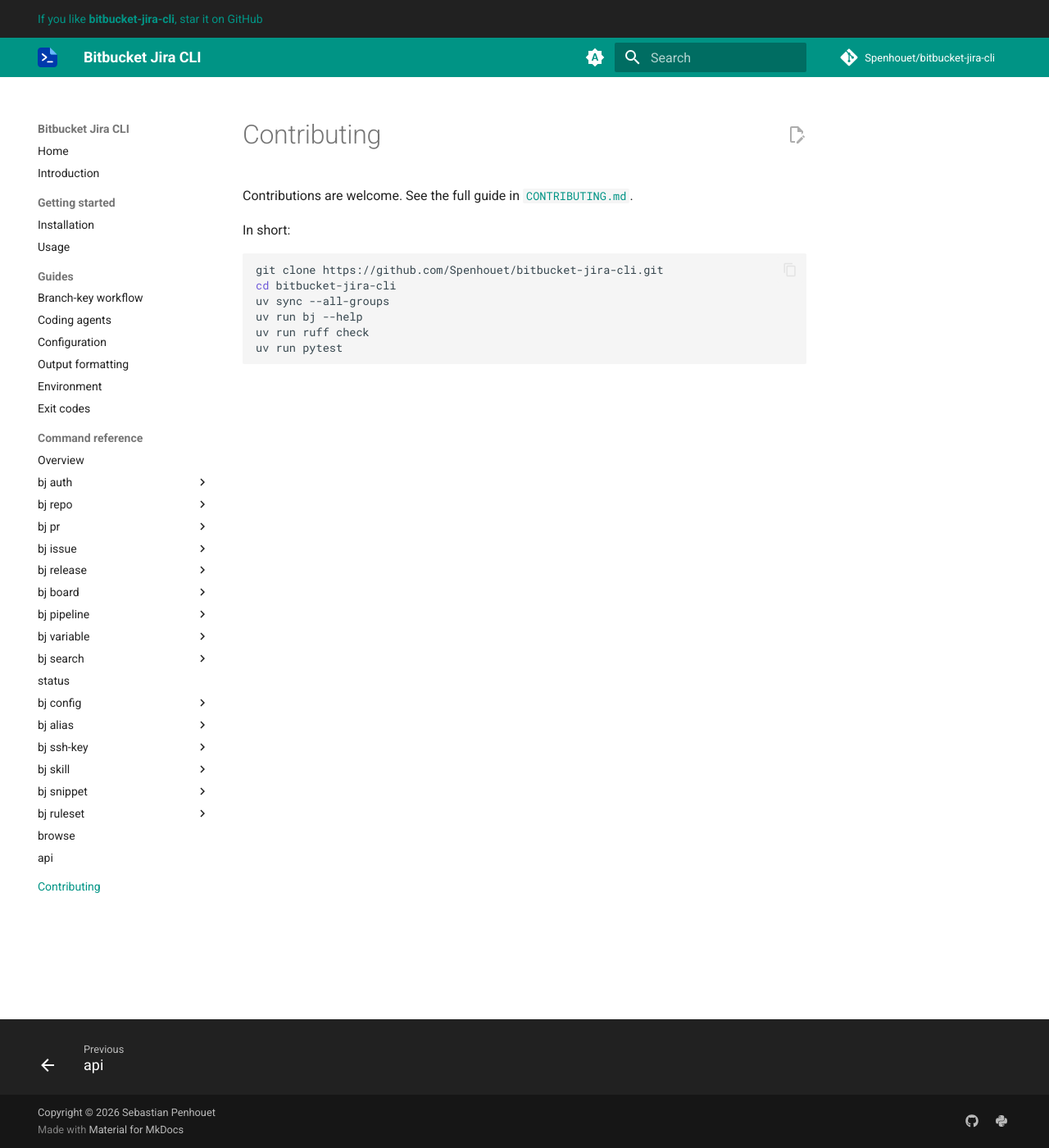
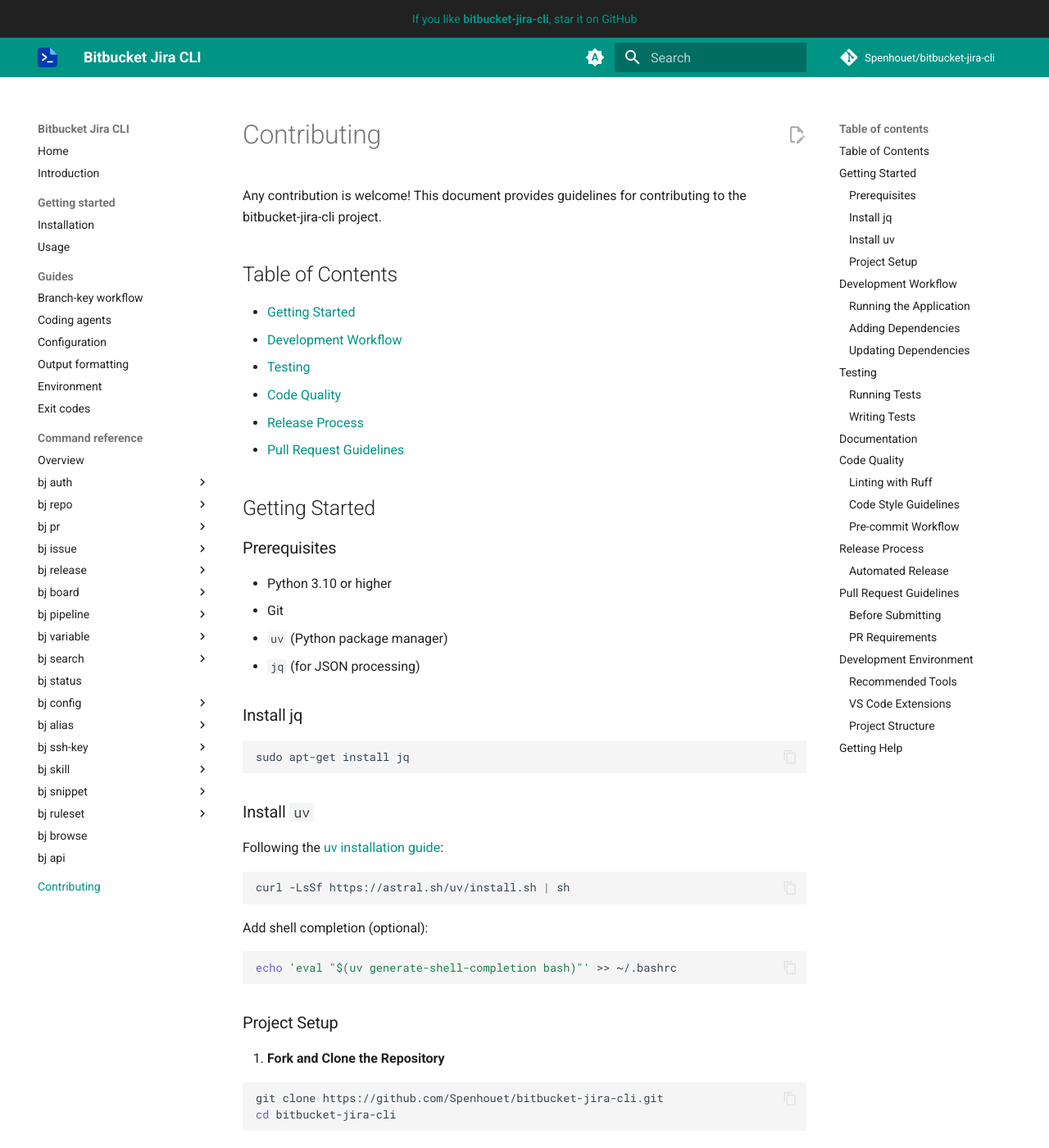
Before and after one commit to Spenhouet/bitbucket-jira-cli, an MkDocs documentation site: the page built from docs/contributing.md, in a window 1280 px wide and 1400 px high. Shown: the whole window at 82% size. Built offline with MkDocs 1.6.1 and Material for MkDocs 9.7.7, drawn with Linux system fonts in a browser that asks for light colours; comment, search, counter and statistics services are not loaded; some of the changed text lies outside the part shown.

Commit message:
docs: polish nav, contributing page and site chrome
- Prefix top-level leaf commands (status, browse, api) with 'bj ' in the nav
  so every top-level reference entry reads consistently.
- Render the Contributing page from the real CONTRIBUTING.md via a pymdownx
  snippet include, instead of a stub that linked out.
- Update CONTRIBUTING.md docs section from Docusaurus to Zensical/MkDocs, and
  replace a GitHub-only [!NOTE] alert with a plain bold note that renders on
  both GitHub and the site.
- Round the home banner corners, center the announcement bar, and add a
  Docker Hub icon to the footer social links.

````diff
--- a/CONTRIBUTING.md
+++ b/CONTRIBUTING.md
@@ -149,18 +149,27 @@
 
 ## Documentation
 
-The docs site is built with Docusaurus (`docs/`, `npm run build`). The
-**command reference** under `docs/reference/` is generated from the live CLI —
-do not edit those pages by hand. After changing any command, flag, or help
-string, regenerate and commit them:
+The docs site is authored as [Material for MkDocs](https://squidfunk.github.io/mkdocs-material/)
+and built with [Zensical](https://zensical.org/) (`mkdocs.yml`, `docs/`). Install
+the docs toolchain with `uv sync --group docs`, then:
+
+```bash
+uv run zensical serve            # live preview at http://127.0.0.1:8000
+uv run zensical build --strict   # production build into site/
+```
+
+The **command reference** under `docs/reference/` is generated from the live CLI,
+so do not edit those pages by hand. The generator also regenerates the reference
+section of the `mkdocs.yml` nav. After changing any command, flag, or help string,
+regenerate and commit both:
 
 ```bash
 uv run python scripts/gen_cli_docs.py
 ```
 
-Hand-written pages (intro, installation, usage, and the guides under
-`docs/guides/`) are edited normally. Extended command descriptions and examples
-live in the maps at the top of `scripts/gen_cli_docs.py`.
+Hand-written pages (the landing page, intro, installation, usage, and the guides
+under `docs/guides/`) are edited normally. Extended command descriptions and
+examples live in the maps at the top of `scripts/gen_cli_docs.py`.
 
 ## Code Quality
 
@@ -197,8 +206,7 @@
 
 ## Release Process
 
-> [!NOTE]
-> Only relevant for maintainers.
+> **Note:** Only relevant for maintainers.
 
 ### Automated Release
 
--- a/docs/contributing.md
+++ b/docs/contributing.md
@@ -2,18 +2,4 @@
 title: Contributing
 ---
 
-# Contributing
-
-Contributions are welcome. See the full guide in
-[`CONTRIBUTING.md`](https://github.com/Spenhouet/bitbucket-jira-cli/blob/main/CONTRIBUTING.md).
-
-In short:
-
-```bash
-git clone https://github.com/Spenhouet/bitbucket-jira-cli.git
-cd bitbucket-jira-cli
-uv sync --all-groups
-uv run bj --help
-uv run ruff check
-uv run pytest
-```
+--8<-- "CONTRIBUTING.md"
--- a/docs/stylesheets/extra.css
+++ b/docs/stylesheets/extra.css
@@ -10,6 +10,12 @@
   max-width: 640px;
   width: 100%;
   height: auto;
+  border-radius: 12px;
+}
+
+/* Center the announcement bar content (Material left-aligns it by default). */
+.md-banner__inner {
+  text-align: center;
 }
 
 .bj-hero .bj-tagline {
--- a/mkdocs.yml
+++ b/mkdocs.yml
@@ -57,7 +57,10 @@
   - pymdownx.highlight:
       anchor_linenums: true
   - pymdownx.inlinehilite
-  - pymdownx.snippets
+  - pymdownx.snippets:
+      base_path:
+        - .
+      check_paths: true
   - pymdownx.superfences
   - pymdownx.details
   - pymdownx.tabbed:
@@ -73,8 +76,13 @@
   social:
     - icon: fontawesome/brands/github
       link: https://github.com/Spenhouet/bitbucket-jira-cli
+      name: Source on GitHub
     - icon: fontawesome/brands/python
       link: https://pypi.org/project/bitbucket-jira-cli/
+      name: Package on PyPI
+    - icon: fontawesome/brands/docker
+      link: https://hub.docker.com/r/spenhouet/bitbucket-jira-cli
+      name: Image on Docker Hub
 
 extra_css:
   - stylesheets/extra.css
@@ -179,7 +187,7 @@
           - repos: reference/search/repos.md
           - code: reference/search/code.md
           - issues: reference/search/issues.md
-      - status: reference/status.md
+      - bj status: reference/status.md
       - bj config:
           - Overview: reference/config/index.md
           - list: reference/config/list.md
@@ -207,7 +215,7 @@
       - bj ruleset:
           - Overview: reference/ruleset/index.md
           - list: reference/ruleset/list.md
-      - browse: reference/browse.md
-      - api: reference/api.md
+      - bj browse: reference/browse.md
+      - bj api: reference/api.md
   # gen:reference:end
   - Contributing: contributing.md
````
Also changed, not shown: 1 other file.
